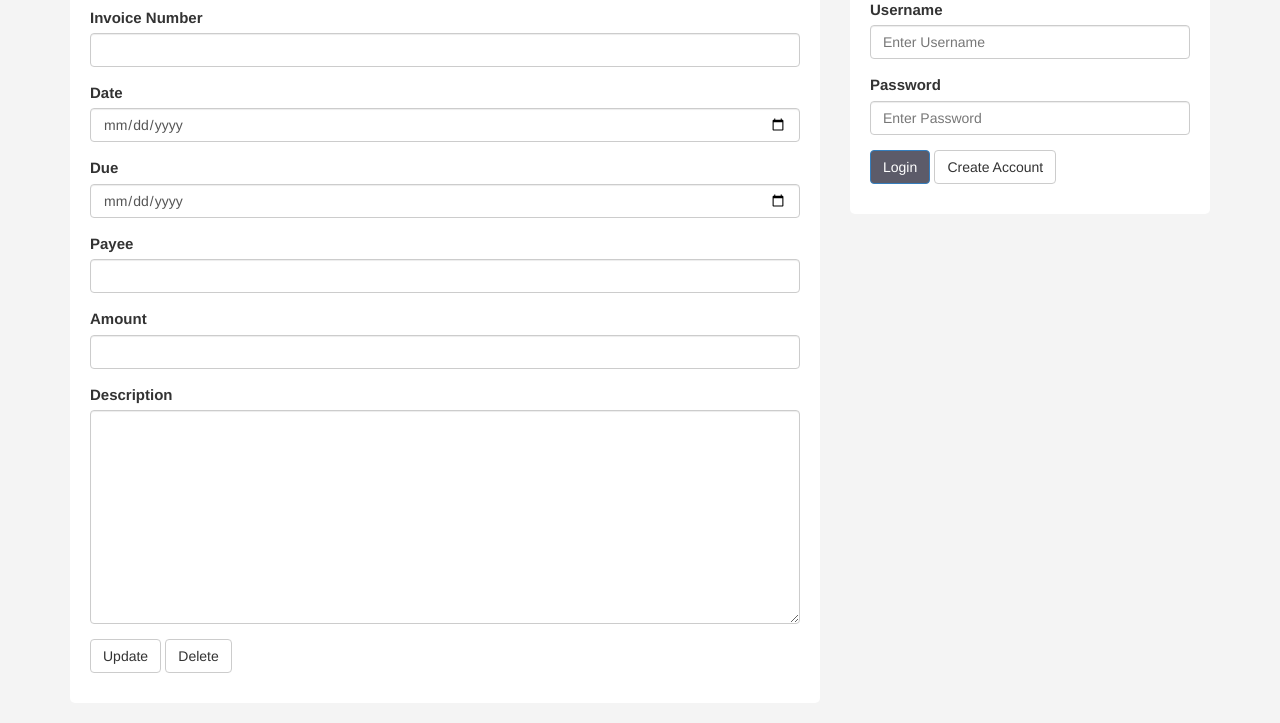
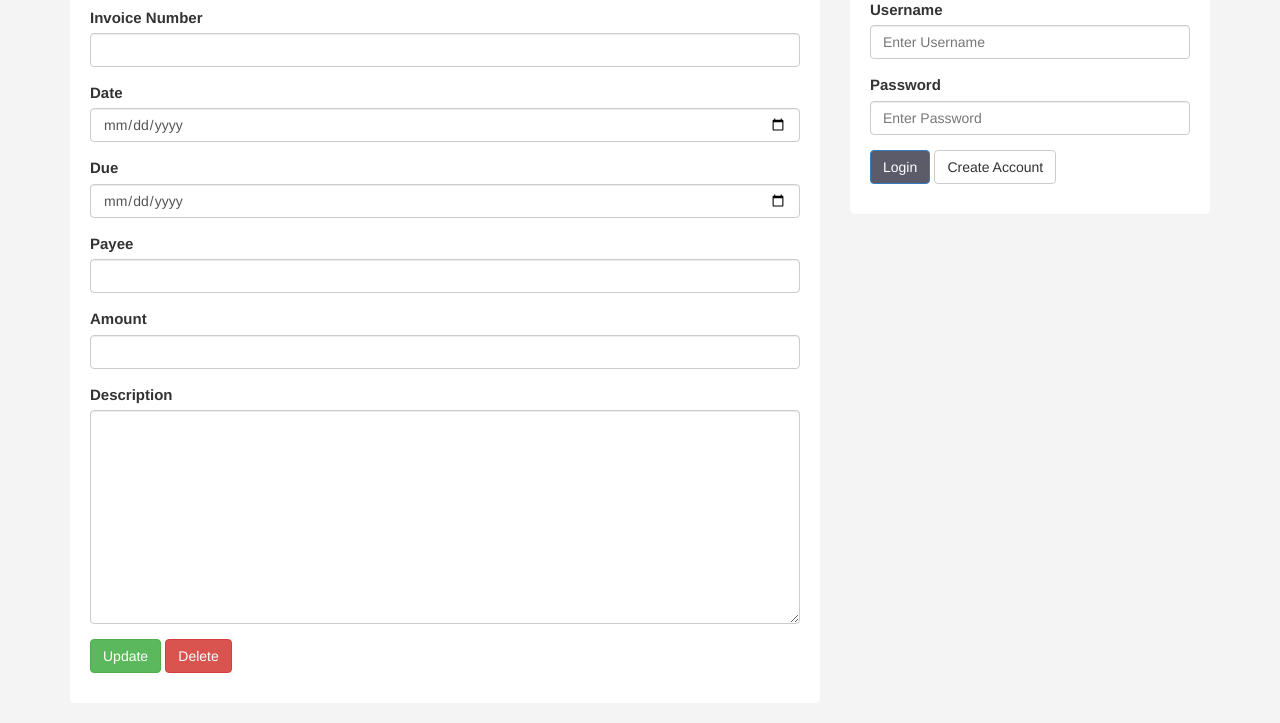
Before and after one commit to Stevenjay/zipinvoices, a PHP site: page /invoices.php?id=1 in a window 1280 px wide. Shown: the part 145-868 px from the top of the page. Run offline with PHP 8.4, Linux system fonts and the light colour scheme; data that the repository does not hold is empty; some libraries are stand-ins or nearby versions.

Commit message:
Running smoothly

```diff
--- a/classes/Invoice.php
+++ b/classes/Invoice.php
@@ -30,7 +30,6 @@ class Invoice {
 	 */
 	public function getByUser($id){
 
-		echo 'Here';
 		echo $id;
 
 		$this->db->query("SELECT invoices.* FROM invoices
--- a/register.php
+++ b/register.php
@@ -18,7 +18,7 @@ if(isset($_POST['register'])){
 	$data['username'] = $_POST['username'];
 	$data['password'] = md5($_POST['password']);
 	$data['password2'] = md5($_POST['password2']);
-	$data['last_activity'] = date("Y-m-d H:i:s");
+	// $data['last_activity'] = date("Y-m-d H:i:s");
 
 	//Required Fields
 	$field_array = array('name','email','username','password','password2');
@@ -27,7 +27,7 @@ if(isset($_POST['register'])){
 		if($validate->isValidEmail($data['email'])){
 			if($validate->passwordsMatch($data['password'],$data['password2'])){
 					//Upload Logo
-					if($user->uploadlogo()){
+					if($user->uploadLogo()){
 						$data['logo'] = $_FILES["logo"]["name"];
 					}else{
 						$data['logo'] = 'noimage.png';
--- a/templates/includes/footer.php
+++ b/templates/includes/footer.php
@@ -8,6 +8,7 @@
 						<?php if(isLoggedIn()) : ?>
 							<div class="userdata">
 							Welcome, <?php echo getUser()['username']; ?>
+							<img class="logo pull-left" src="images/logos/<?php echo $user->logo; ?>" />
 						</div>
 						<br>
 						<form role="form" method="post" action="logout.php">
--- a/templates/invoices.php
+++ b/templates/invoices.php
@@ -1,7 +1,4 @@
 <?php include('includes/header.php');
-
-
-
 ?>
 
 <form role="form" method="post" action="update.php">
@@ -29,8 +26,8 @@
 		<label>Description</label>
 		<textarea id="body" rows="10" cols="80" class="form-control" name="description" value=""><?=  $_SESSION['description']; ?></textarea>
 	</div>
-	<button name="do_update" type="submit" class="btn btn-default">Update</button>
-	<button name="do_delete" type="submit" class="btn btn-default">Delete</button>
+	<button name="do_update" type="submit" class="btn btn-success">Update</button>
+	<button name="do_delete" type="submit" class="btn btn-danger">Delete</button>
 </form>
 
 
```
